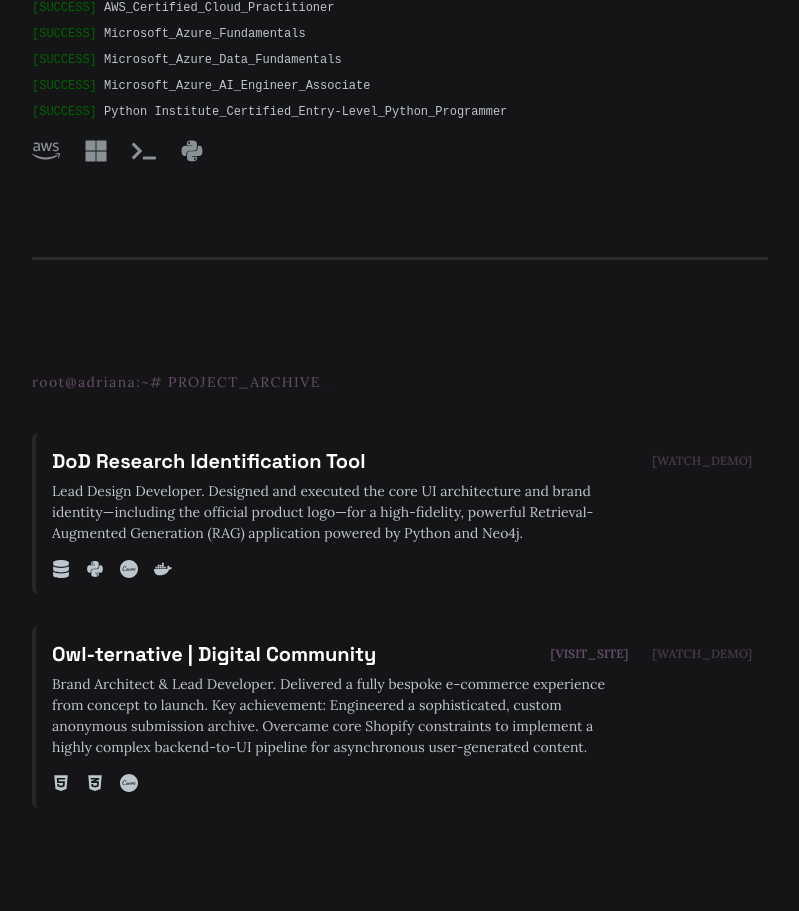
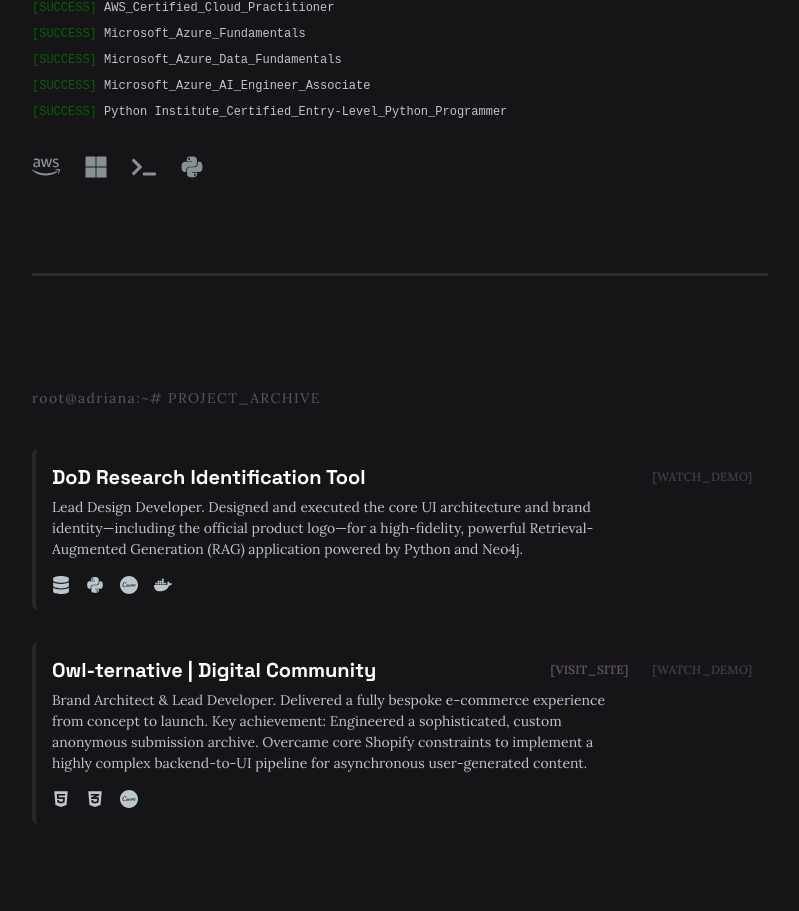
Before and after one commit to acanedo13/acanedo-dev-portfolio, a React (Vite) app: page / in a window 1280 px wide. Shown: the part 1660-2571 px from the top of the page, without its empty margins (240-1039 px from the left). Built offline with nearby package versions, Linux system fonts and the light colour scheme.

Commit message:
Cert Logo Upper Padding

```diff
--- a/src/App.jsx
+++ b/src/App.jsx
@@ -519,7 +519,7 @@ function App() {
               </VStack>
 
               {/* Brand Logos Row under the certifications list */}
-                <HStack spacing={6} pt={4} color={silverText} opacity={0.7} justify="start" w="100%">
+              <HStack spacing={6} pt={8} color={silverText} opacity={0.7} justify="start" w="100%">
                 <Tooltip label="Amazon Web Services" openDelay={200}>
                   <Box _hover={{ color: mauveAccent, opacity: 1 }} transition="0.2s">
                     <FaAws size="28px" />
```
Lines whose indentation alone changed are shown as unchanged.
